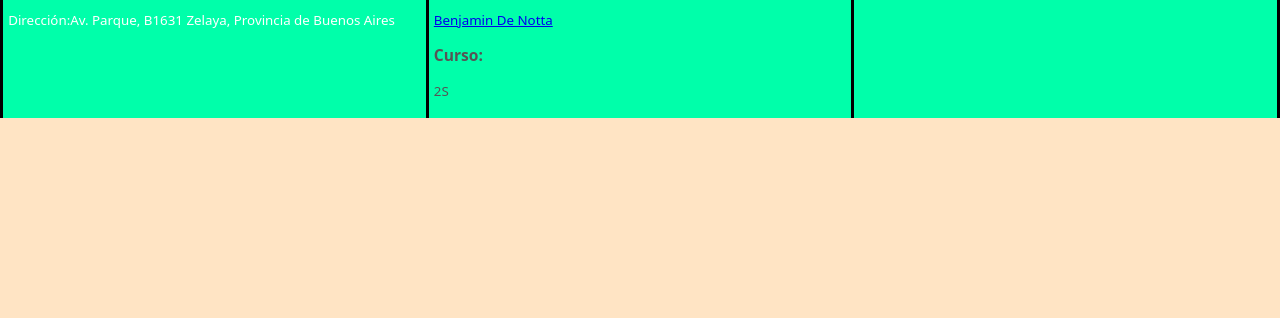
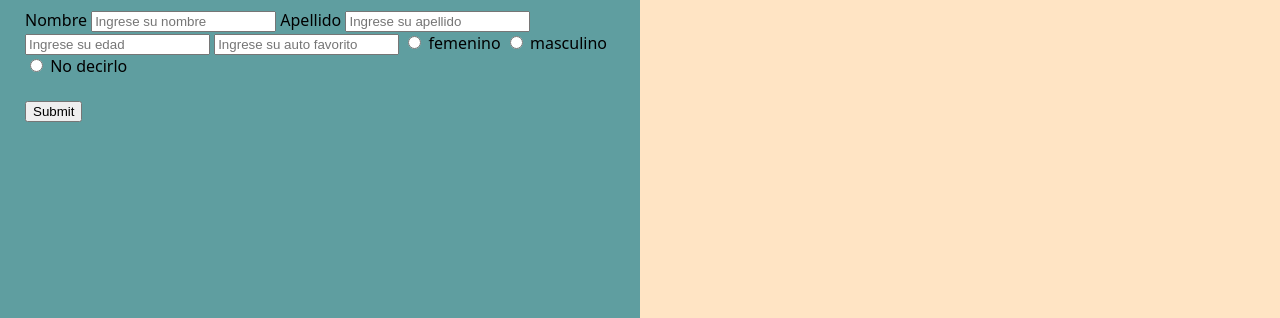
Before and after one commit to aludenottab/stackblitz-starters-tpswlnkmd, a website: page index.html in a window 1280 px wide. Shown: the part 1381-1699 px from the top of the page. Before the commit the page ends 1499 px from the top, so only its background shows below. Drawn offline with Linux system fonts and the light colour scheme.

Commit message:
formulario

```diff
--- a/css/styles.css
+++ b/css/styles.css
@@ -96,3 +96,9 @@ img{
   border-radius: 5%;
  margin: 0px auto;
 }
+#formulario{
+  width: 50%;
+  height: 400px;
+  background-color:cadetblue;
+  padding: 25px;
+}
--- a/index.html
+++ b/index.html
@@ -31,7 +31,38 @@
   <iframe width="960" height="569" src="https://www.youtube.com/embed/6PC8y_-KyvM" title="LO MEJOR DEL GOODWOOD FESTIVAL OF SPEED 2026 | Sonidos puros, aceleraciones, fallos, derrapes, ..." frameborder="0" allow="accelerometer; autoplay; clipboard-write; encrypted-media; gyroscope; picture-in-picture; web-share" referrerpolicy="strict-origin-when-cross-origin" allowfullscreen></iframe>
       </section>
     </main>
+  <div id="formulario">
+<h3>Cual es tu auto favorito?</h3>
+<form action="#">
+  <label for="fornombre">Nombre</label>
+  <input type="text" name="" id="fornombre" maxlength="30" required minlength="3"
+    placeholder="Ingrese su nombre">
 
+  <label for="forapellido">Apellido</label>
+  <input type="text" name="" id="fornombre" maxlength="30" required minlength="3"
+    placeholder="Ingrese su apellido">
+
+  <input id="formedad" required type="number" placeholder="Ingrese su edad">
+  <input id="formauto" required type="auto" placeholder="Ingrese su auto favorito">
+
+
+  <input type="radio" id="formf" name="formsexo" value="femenino">
+  <label for="fem">femenino</label>
+
+  <input type="radio" id="formm" name="formsexo" value="masculino">
+  <label for="mas">masculino</label>
+
+  <input type="radio" id="formn" name="formsexo" value="no decirlo">
+  <label for="no">No decirlo</label><br><br>
+
+
+  </select>
+
+
+  <input type="submit">
+
+</form>
+  </div>
     <footer>
       <div id="Institucion">
         <h3>Institucion:</h3>
```
